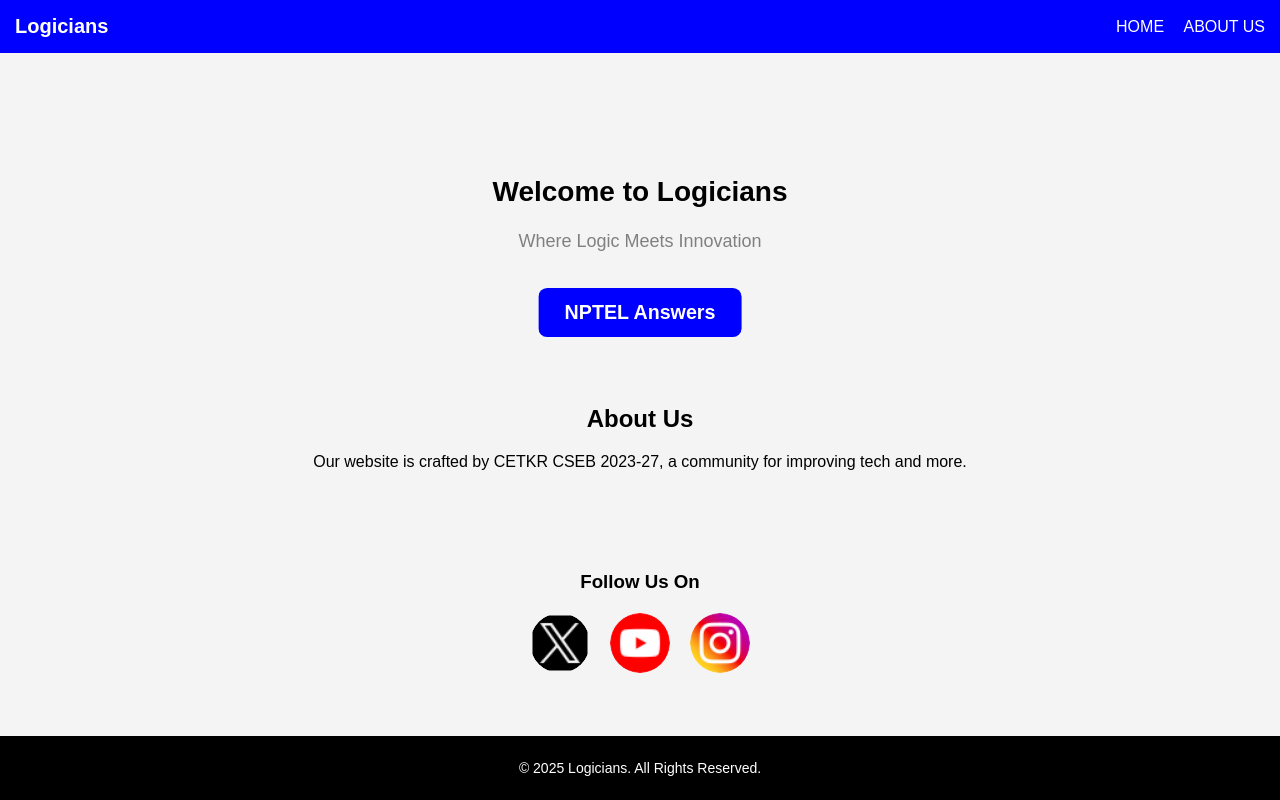
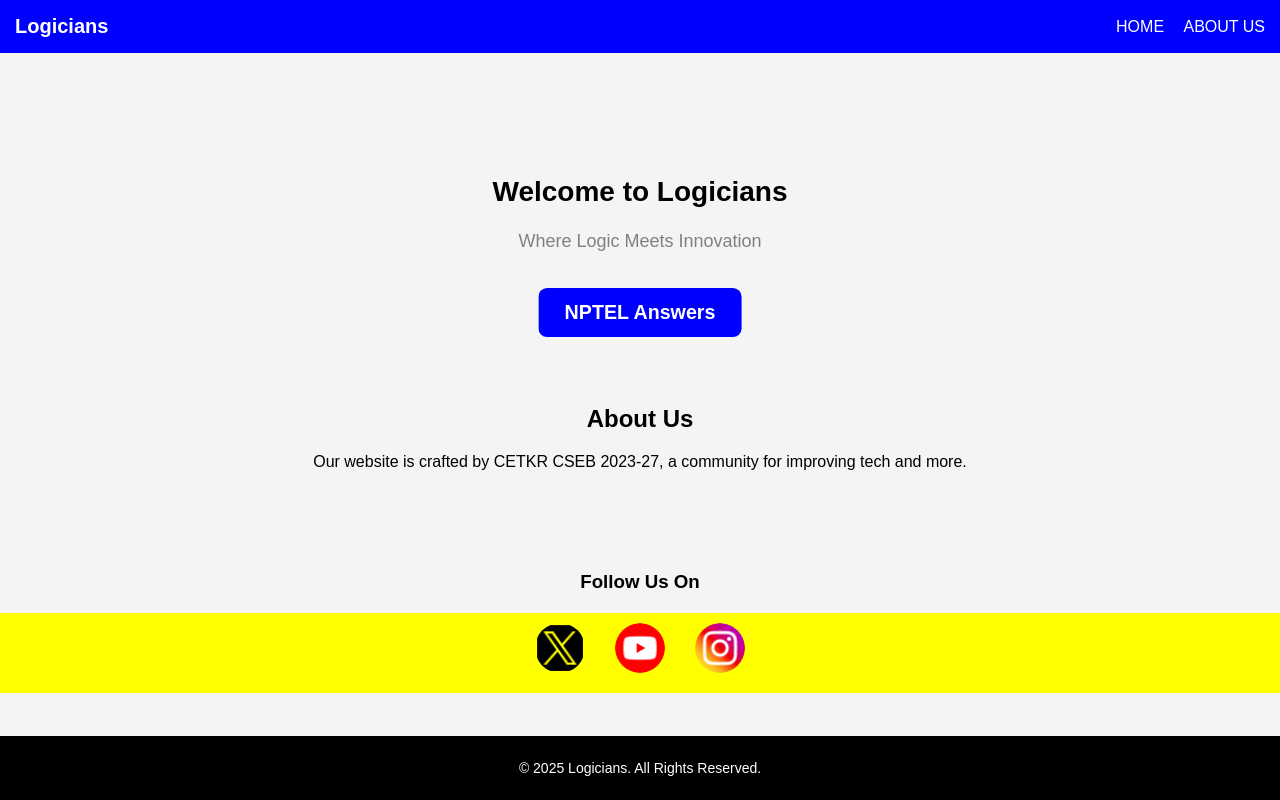
Before and after one commit to helloyadhunandanan/logicians-website, a plain HTML site: page index.html in a window 1280 px wide. Drawn offline with Linux system fonts and the light colour scheme.

Commit message:
Update styles.css

```diff
--- a/styles.css
+++ b/styles.css
@@ -151,6 +151,27 @@ footer {
     left: 0;
     width: 100%;
 }
+@media (min-width: 768px) {
+    .social-links {
+        display: flex;
+        justify-content: center;
+        gap: 20px;
+    }
+
+    .social-links img {
+        width: 50px;
+        height: 50px;
+        transition: transform 0.3s ease;
+    }
+
+    .social-links img:hover {
+        transform: scale(1.1);
+    }
+}
+.social-links {
+    background: yellow;
+    padding: 10px;
+}
 
 
 
```
